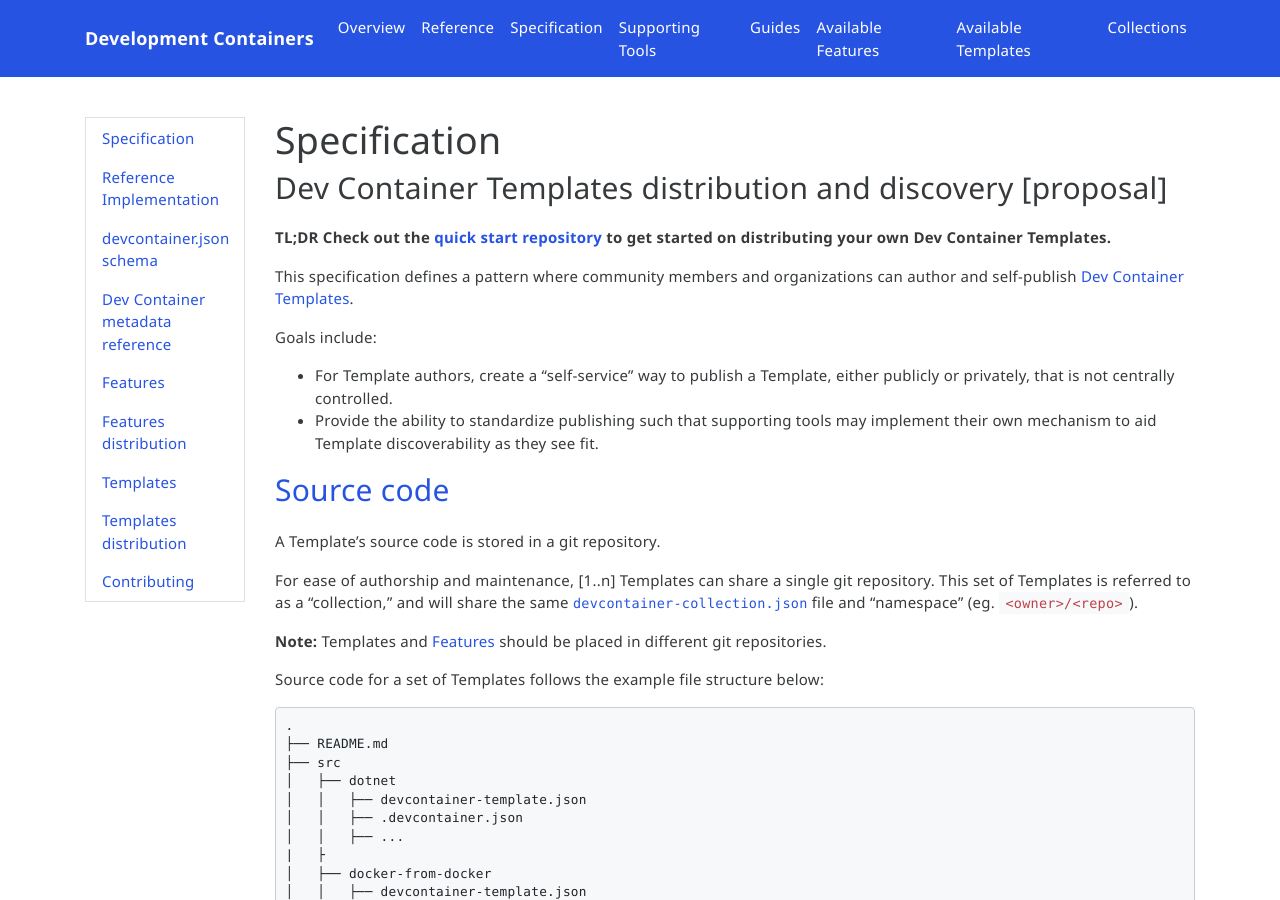
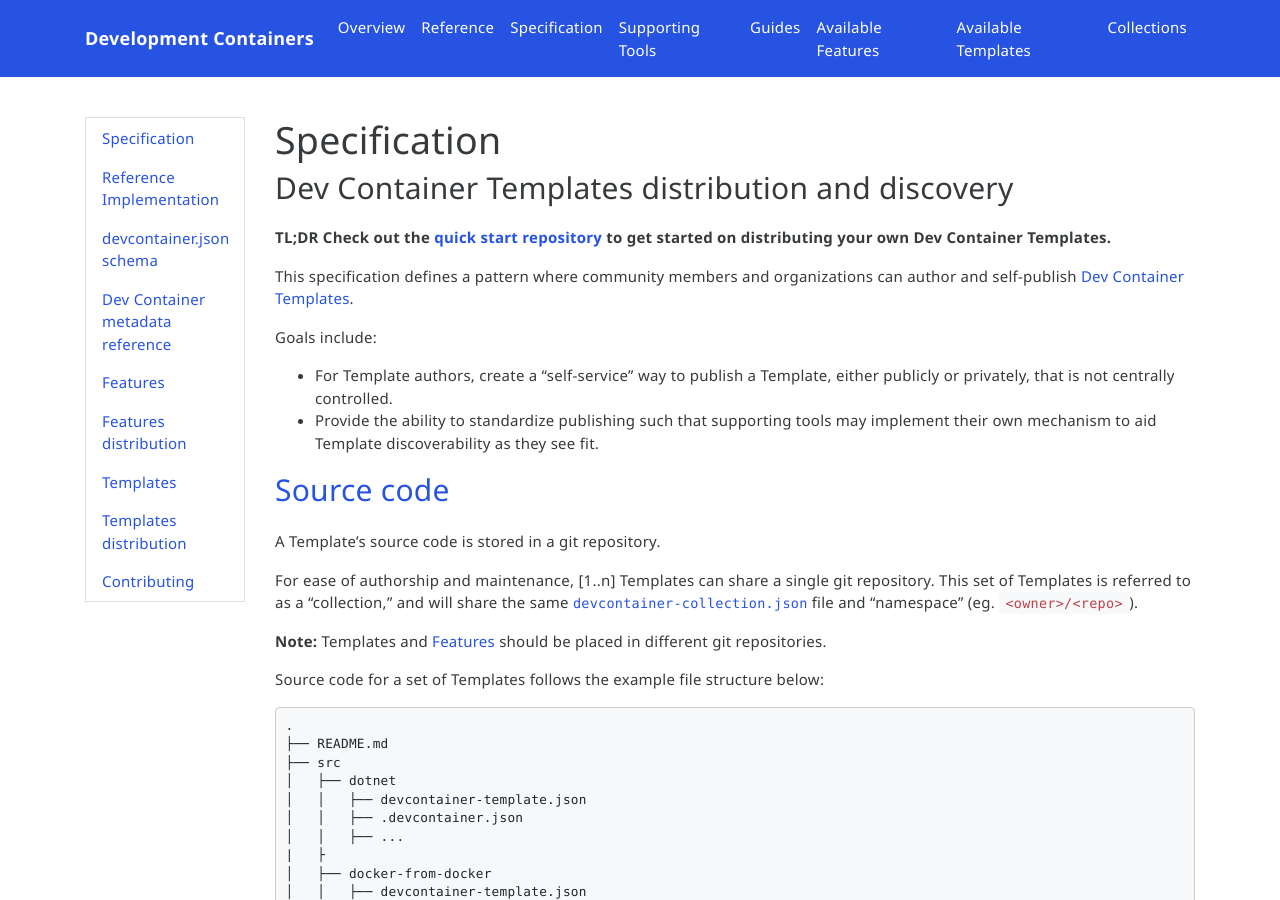
Before and after one commit to devcontainers/devcontainers.github.io, a Jekyll site: the page built from _implementors/templates-distribution.md, in a window 1280 px wide and 900 px high. Built offline with Jekyll 4.4.1, drawn with Linux system fonts in a browser that asks for light colours; nearby versions of some CDN libraries; comment, search, counter and statistics services are not loaded.

Commit message:
Update templates-distribution.md

```diff
--- a/_implementors/templates-distribution.md
+++ b/_implementors/templates-distribution.md
@@ -1,6 +1,6 @@
 ---
 layout: implementors
-title:  "Dev Container Templates distribution and discovery [proposal]"
+title:  "Dev Container Templates distribution and discovery"
 shortTitle: "Templates distribution"
 author: Microsoft
 index: 8
@@ -78,6 +78,7 @@ The `devcontainer-collection.json` is an auto-generated metadata file.
 | :--- | :--- | :--- |
 | `sourceInformation` | object | Metadata from the implementing packaging tool. |
 | `templates` | array | The list of Templates that are contained in this collection.|
+{: .table .table-bordered .table-responsive}
 
 Each Template's `devcontainer-template.json` metadata file is appended into the `templates` top-level array.
 
```
